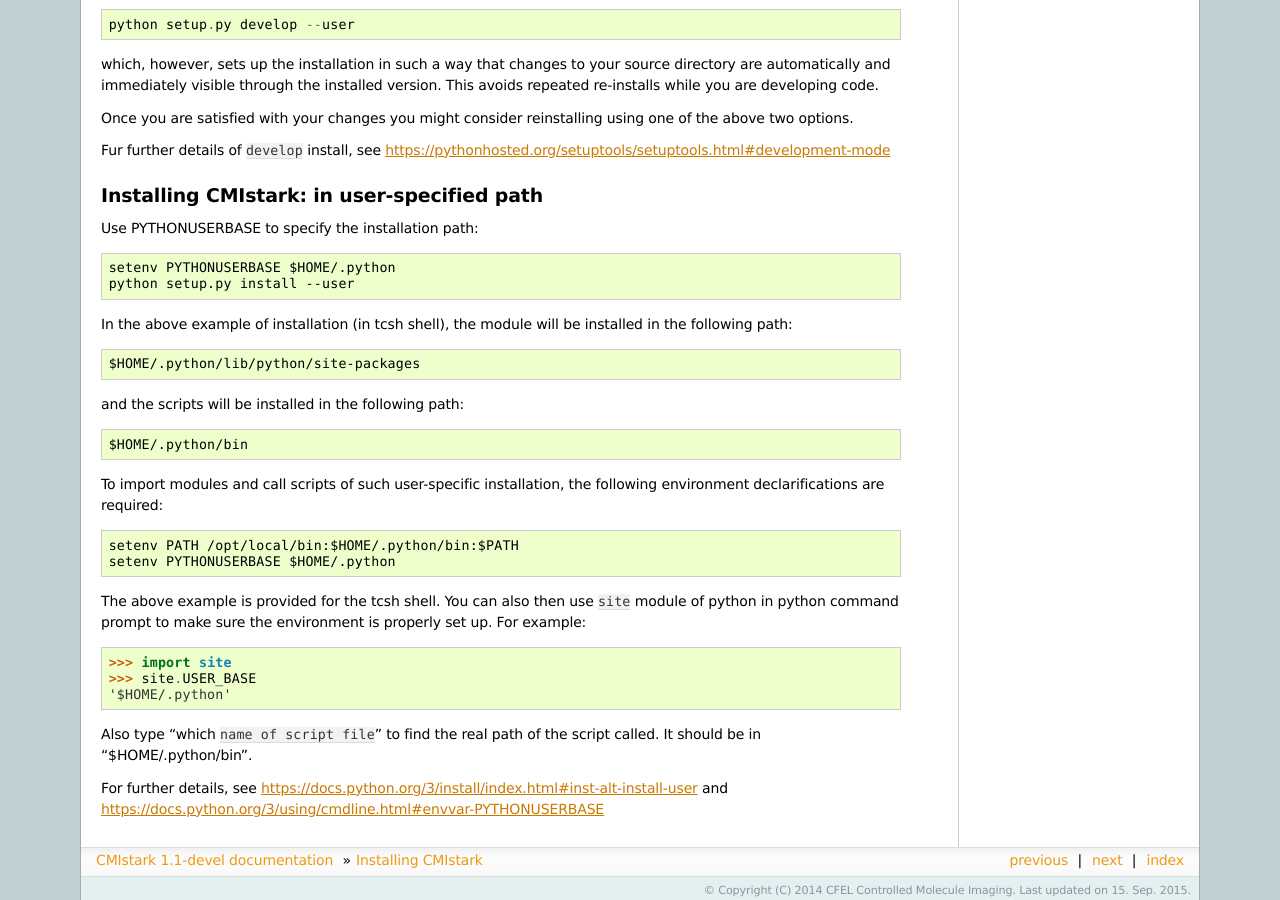
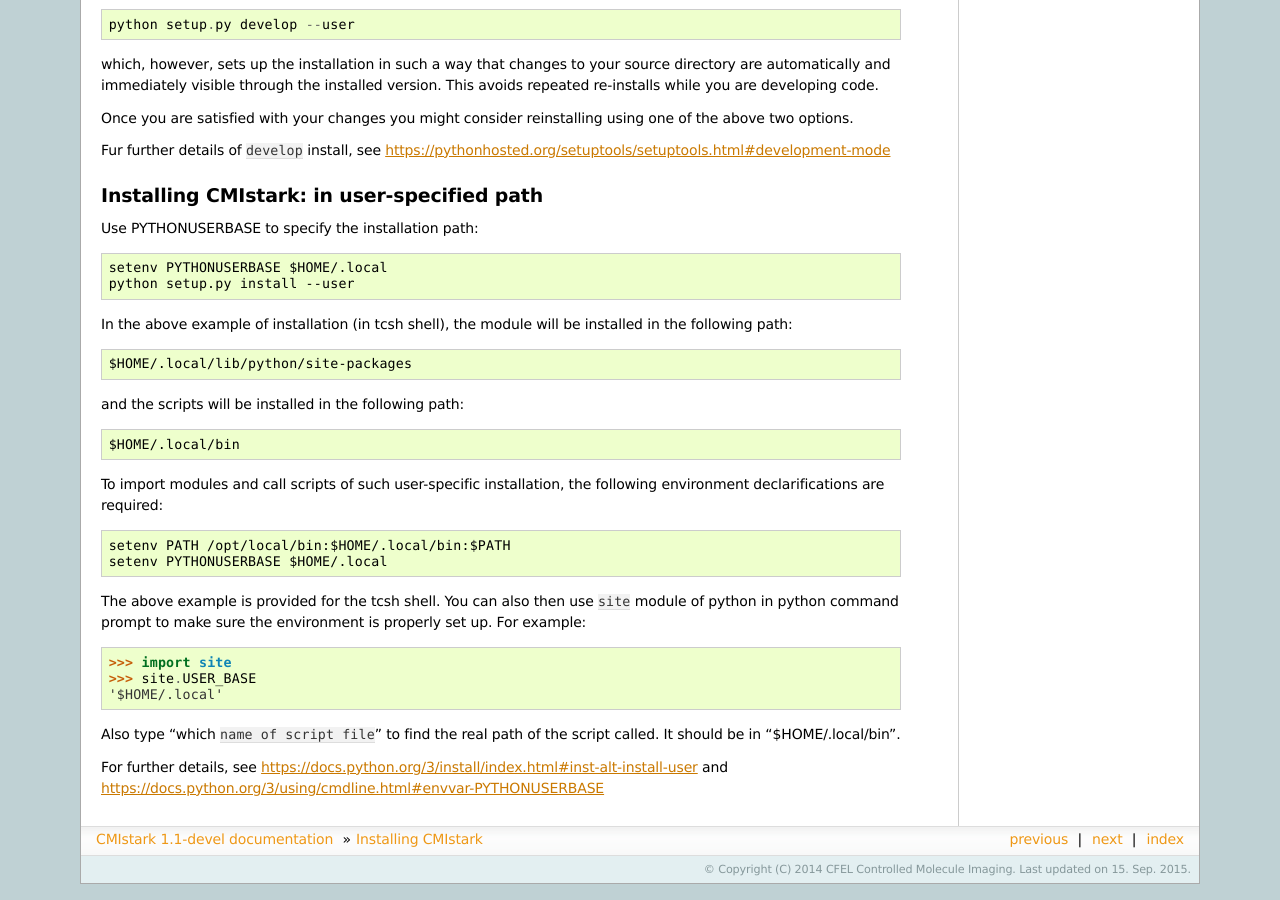
Before and after one commit to CFEL-CMI/cmistark, a Sphinx documentation site: the page built from doc/installation.rst, in a window 1280 px wide and 900 px high, scrolled down 629 px. Built offline with Sphinx 7.4.7, drawn with Linux system fonts in a browser that asks for light colours.

Commit message:
Suggest to use ~/.local as PYTHONUSERBASE

```diff
--- a/doc/installation.rst
+++ b/doc/installation.rst
@@ -49,32 +49,32 @@
 
 Use PYTHONUSERBASE to specify the installation path::
 
-  setenv PYTHONUSERBASE $HOME/.python
+  setenv PYTHONUSERBASE $HOME/.local
   python setup.py install --user
 
 In the above example of installation (in tcsh shell), the module will be installed in the following path::
 
-  $HOME/.python/lib/python/site-packages
+  $HOME/.local/lib/python/site-packages
 
 and the scripts will be installed in the following path::
 
-  $HOME/.python/bin
+  $HOME/.local/bin
 
 To import modules and call scripts of such user-specific installation, the following environment
 declarifications are required::
 
-  setenv PATH /opt/local/bin:$HOME/.python/bin:$PATH
-  setenv PYTHONUSERBASE $HOME/.python
+  setenv PATH /opt/local/bin:$HOME/.local/bin:$PATH
+  setenv PYTHONUSERBASE $HOME/.local
 
 The above example is provided for the tcsh shell. You can also then use ``site`` module of python
 in python command prompt to make sure the environment is properly set up. For example::
 
   >>> import site
   >>> site.USER_BASE
-  '$HOME/.python'
+  '$HOME/.local'
 
 Also type "which ``name of script file``" to find the real path of the script called. It should
-be in "$HOME/.python/bin".
+be in "$HOME/.local/bin".
 
 For further details, see https://docs.python.org/3/install/index.html#inst-alt-install-user and
 https://docs.python.org/3/using/cmdline.html#envvar-PYTHONUSERBASE
```
